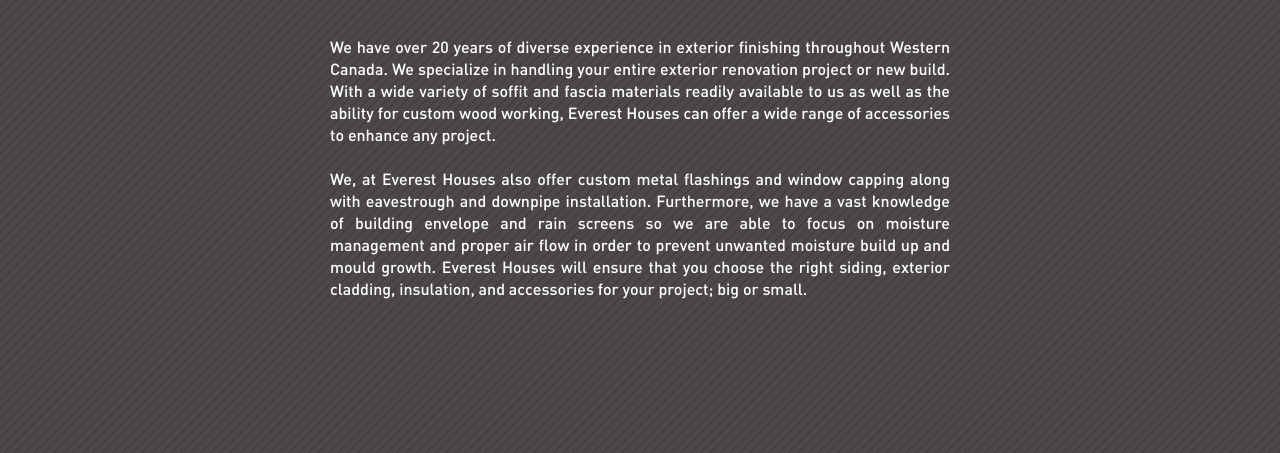
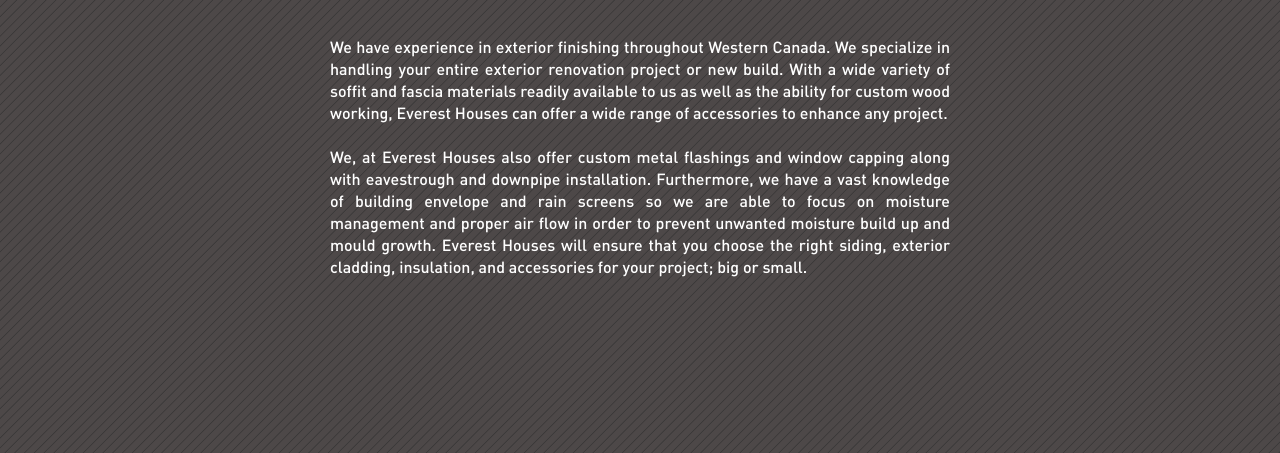
Before and after one commit to ilatak/everesthouses, a website: page index.html in a window 1280 px wide. Shown: the part 347-800 px from the top of the page. Drawn offline with Linux system fonts and the light colour scheme; a web font is replaced by a local one.

Commit message:
Rewording the text on clients request

```diff
--- a/index.html
+++ b/index.html
@@ -29,7 +29,7 @@
 				<div class="holder">
 					<h2><span class="mark">Welcome to Everest Houses!</span> </h2>
 					<div class="textholder">
-						<p>We have over 20 years of diverse experience in exterior finishing throughout Western Canada. We specialize in handling your entire exterior renovation project or new build. With a wide variety of soffit and fascia materials readily available to us as well as the ability for custom wood working, Everest Houses can offer a wide range of accessories to enhance any project.</p>
+						<p>We have experience in exterior finishing throughout Western Canada. We specialize in handling your entire exterior renovation project or new build. With a wide variety of soffit and fascia materials readily available to us as well as the ability for custom wood working, Everest Houses can offer a wide range of accessories to enhance any project.</p>
 						<br/>
 						<p>We, at Everest Houses also offer custom metal flashings and window capping along with eavestrough and downpipe installation. Furthermore, we have a vast knowledge of building envelope and rain screens so we are able to focus on moisture management and proper air flow in order to prevent unwanted moisture build up and mould growth. Everest Houses will ensure that you choose the right siding, exterior cladding, insulation, and accessories for your project; big or small.</p>
 					</div>
```
